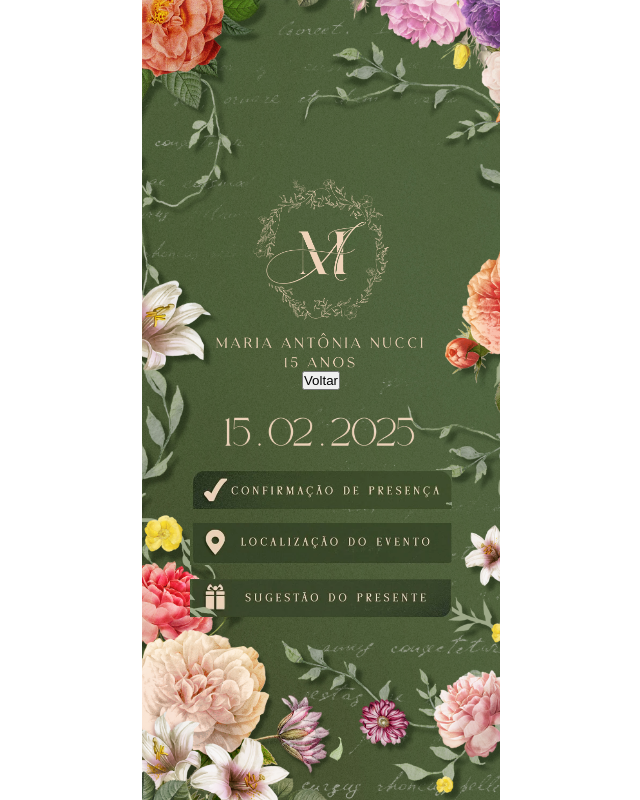
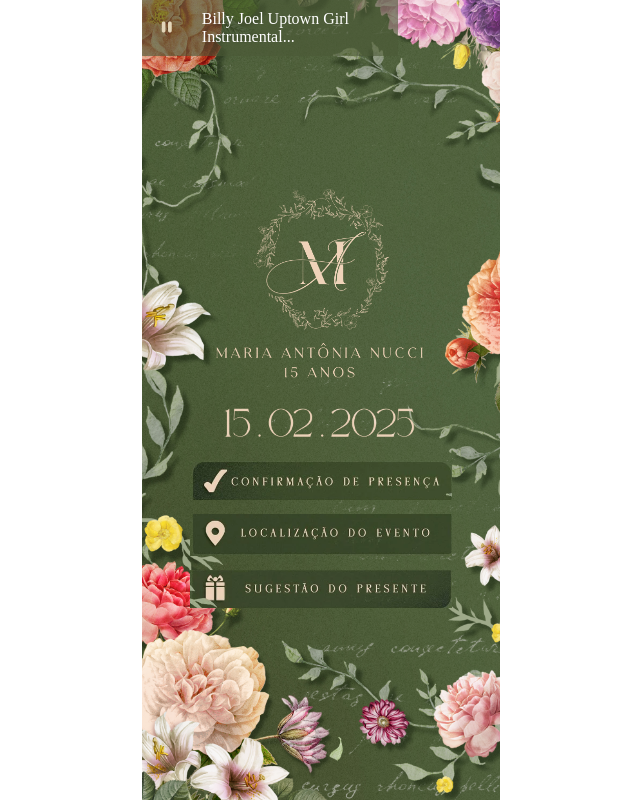
Before and after one commit to joaosilvateixeira33/convite-XV-anos, a React (Vite) app: page / in a window 1280 px wide. Both pictures are taken after a click on the picture 639 px from the left and 592 px from the top of the page. Shown: the whole page, without its empty margins (319-959 px from the left). Built offline with nearby package versions, Linux system fonts and the light colour scheme.

Commit message:
refactor: adicionado player para pausar e começar a musica

```diff
--- a/package.json
+++ b/package.json
@@ -10,6 +10,7 @@
     "preview": "vite preview"
   },
   "dependencies": {
+    "bootstrap-icons": "^1.11.3",
     "react": "^18.3.1",
     "react-dom": "^18.3.1"
   },
--- a/src/components/app/App.jsx
+++ b/src/components/app/App.jsx
@@ -1,19 +1,20 @@
+import { useState } from "react";
 import "./appStyles.css";
 import { MenuLinks } from "../menuLinks";
-
-import { useState } from "react";
 import imageHeader from "../../assets/header-image.png";
 import imageFrase from "../../assets/frase.png";
 import imageCarta from "../../assets/carta.png";
-import imgSelo from "../../assets/selo.png"
+import imgSelo from "../../assets/selo.png";
+import { MusicPlayer } from "../musicPlayer/index.jsx";
 
 function App() {
   const [isClicked, setIsClicked] = useState(false);
 
   return (
     <div className="main">
+      <MusicPlayer />
       {isClicked ? (
-        <MenuLinks onBack={() => setIsClicked(false)} />
+        <MenuLinks />
       ) : (
         <div className="container-message">
           <img src={imageHeader} alt="image logo" className="header-image" />
--- a/src/components/app/appStyles.css
+++ b/src/components/app/appStyles.css
@@ -1,3 +1,4 @@
+@import "bootstrap-icons/font/bootstrap-icons.css";
 *{
     padding: 0;
     margin: 0;
--- a/src/components/menuLinks/index.jsx
+++ b/src/components/menuLinks/index.jsx
@@ -1,23 +1,45 @@
-
-import "../app/appStyles.css"
-import "../menuLinks/linksStyle.css"
+import "../app/appStyles.css";
+import "../menuLinks/linksStyle.css";
 import imageHeader from "../../assets/header-image.png";
 import imgDate from "../../assets/Date.png";
 import linkPresenca from "../../assets/link-presenca.png";
 import linkLocalizacao from "../../assets/link-localizacao.png";
 import linkPresente from "../../assets/link-presente.png";
-// eslint-disable-next-line react/prop-types
-export const MenuLinks = ({ onBack }) =>{
-    return(
-       <div className="container-message">
-          <img src={imageHeader} alt="image logo" className="header-image" />
-          <button onClick={onBack}>Voltar</button>
-          <img src={imgDate} alt="date birthday"  className="dateImg"/>
-          <div className="links-container">
-            <a href="https://wa.me/5521964123874?text=Quero%20confirmar%20presen%C3%A7a%20nos%20XV%20anos%20da%20Maria%20Ant%C3%B4nia!"><img src={linkPresenca} alt="presenca" className="link-item"/></a>
-            <a href="https://www.google.com/maps/dir/-22.9976776,-43.617474/espa%C3%A7o+pontal/@-23.0082753,-43.6489412,12z/data=!3m1!4b1!4m9!4m8!1m1!4e1!1m5!1m1!1s0x9be92b6ed18a2b:0xd4b36d89b927ec29!2m2!1d-43.5143072!2d-23.023235?entry=ttu&g_ep=EgoyMDI0MTAyOS4wIKXMDSoASAFQAw%3D%3D"><img src={linkLocalizacao} alt="presenca" className="link-item"/></a>
-            <a href="https://www.felicitous.com.br/mariaantonianucci"><img src={linkPresente} alt="presenca" className="link-item"/></a>
-          </div>
-       </div>
-    )
-}
+
+export const MenuLinks = () => {
+  return (
+    <div className="container-message">
+      <img src={imageHeader} alt="Logo do evento" className="header-image" />
+      <img src={imgDate} alt="Data do aniversário" className="dateImg" />
+
+      <div className="links-container">
+        <a
+          href="https://wa.me/5521964123874?text=Quero%20confirmar%20presen%C3%A7a%20nos%20XV%20anos%20da%20Maria%20Ant%C3%B4nia!"
+          target="_blank"
+          rel="noopener noreferrer"
+          aria-label="Confirmar presença no WhatsApp"
+        >
+          <img src={linkPresenca} alt="Confirmar presença" className="link-item" />
+        </a>
+
+        <a
+          href="https://www.google.com/maps/dir/-22.9976776,-43.617474/espa%C3%A7o+pontal/@-23.0082753,-43.6489412,12z/data=!3m1!4b1!4m9!4m8!1m1!4e1!1m5!1m1!1s0x9be92b6ed18a2b:0xd4b36d89b927ec29!2m2!1d-43.5143072!2d-23.023235?entry=ttu&g_ep=EgoyMDI0MTAyOS4wIKXMDSoASAFQAw%3D%3D"
+          target="_blank"
+          rel="noopener noreferrer"
+          aria-label="Ver localização no Google Maps"
+        >
+          <img src={linkLocalizacao} alt="Ver localização" className="link-item" />
+        </a>
+
+        <a
+          href="https://www.felicitous.com.br/mariaantonianucci"
+          target="_blank"
+          rel="noopener noreferrer"
+          aria-label="Lista de presentes"
+        >
+          <img src={linkPresente} alt="Lista de presentes" className="link-item" />
+        </a>
+      </div>
+    </div>
+  );
+};
--- /dev/null
+++ b/src/components/musicPlayer/index.jsx
@@ -0,0 +1,55 @@
+import { useEffect, useRef, useState } from "react";
+import "bootstrap-icons/font/bootstrap-icons.css";
+import "./musicPlayer.css";
+import musicFile from "../../assets/sound/fundo-music.mp3";
+
+export function MusicPlayer() {
+  const [isPlaying, setIsPlaying] = useState(false);
+  const audioRef = useRef(null);
+
+  useEffect(() => {
+    const handleUserInteraction = () => {
+      if (audioRef.current) {
+        audioRef.current.muted = false;
+        audioRef.current.play()
+          .then(() => setIsPlaying(true))
+          .catch(err => console.error("Autoplay bloqueado:", err));
+      }
+
+      document.removeEventListener("click", handleUserInteraction);
+      document.removeEventListener("keydown", handleUserInteraction);
+      document.removeEventListener("touchstart", handleUserInteraction);
+    };
+
+    document.addEventListener("click", handleUserInteraction);
+    document.addEventListener("keydown", handleUserInteraction);
+    document.addEventListener("touchstart", handleUserInteraction);
+
+    return () => {
+      document.removeEventListener("click", handleUserInteraction);
+      document.removeEventListener("keydown", handleUserInteraction);
+      document.removeEventListener("touchstart", handleUserInteraction);
+    };
+  }, []);
+
+  const togglePlay = () => {
+    if (audioRef.current) {
+      if (isPlaying) {
+        audioRef.current.pause();
+      } else {
+        audioRef.current.play().catch(err => console.error("Erro ao iniciar áudio:", err));
+      }
+      setIsPlaying(prev => !prev);
+    }
+  };
+
+  return (
+    <div className="music-player">
+      <audio ref={audioRef} src={musicFile} loop />
+      <button onClick={togglePlay} className="play-button">
+        <i className={isPlaying ? "bi bi-pause-fill" : "bi bi-play-fill"}></i>
+      </button>
+      <p>Billy Joel Uptown Girl Instrumental...</p>
+    </div>
+  );
+}
--- /dev/null
+++ b/src/components/musicPlayer/musicPlayer.css
@@ -0,0 +1,29 @@
+.music-player {
+    display: flex;
+    align-items: center;
+    gap: 20px;
+    position: absolute;
+    background-color: #4b5a37a0;
+    width: 20%;
+    padding: 10px;
+
+    p{
+        color: #fff;
+        font-size: 1em;
+    }
+
+    .play-button{
+        padding: 7px 15px;
+        font-size: 20px;
+        background: transparent;
+        color: #e3d6b9;
+        border: none;
+        cursor: pointer;
+        border-radius: 50%;
+        width: 30px;
+        height: 30px;
+        display: flex;
+        align-items: center;
+        justify-content: center;
+    }
+}
```
Also changed, not shown: 2 other files (tests, documents, lock files or other folders).
